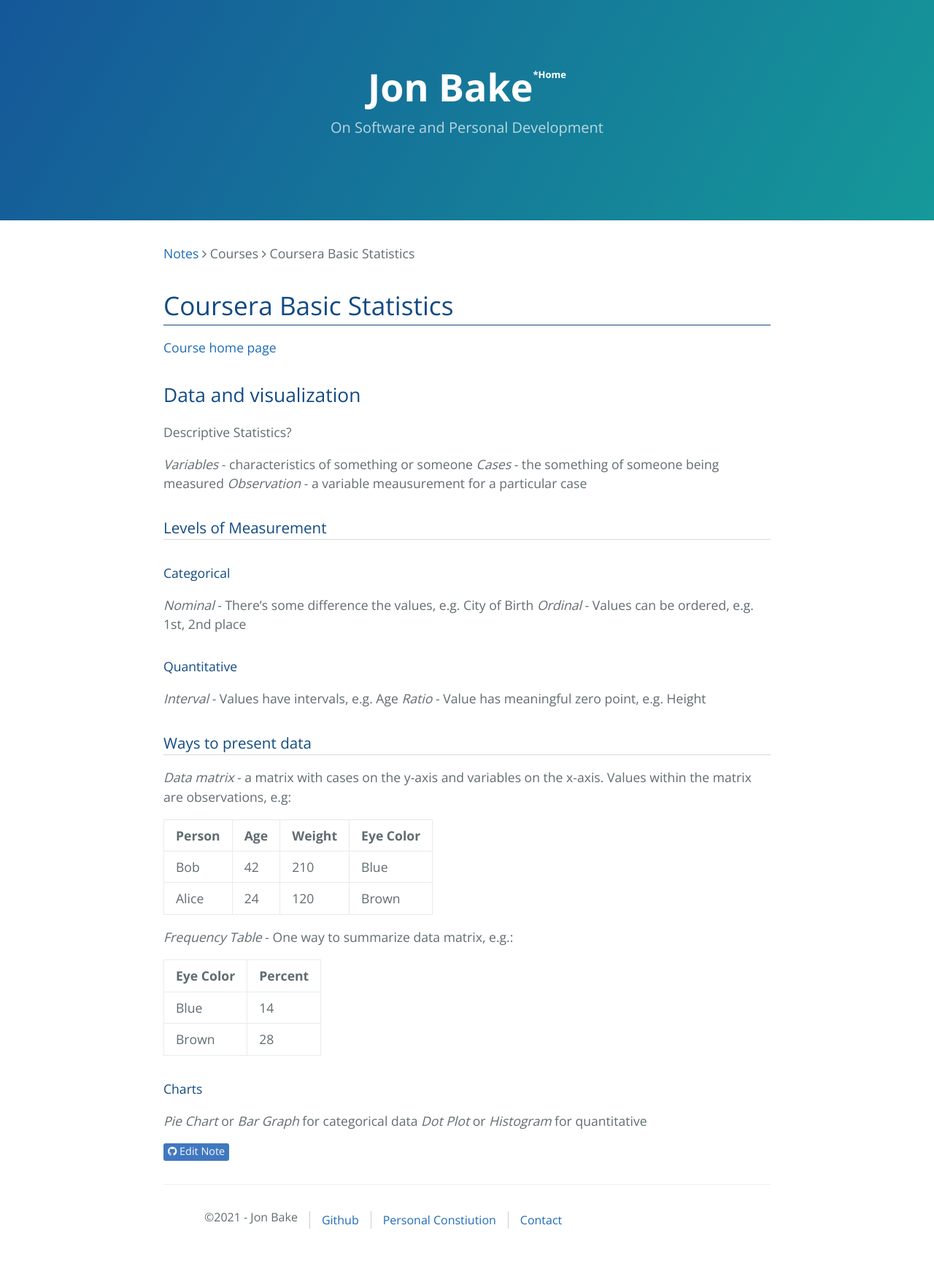
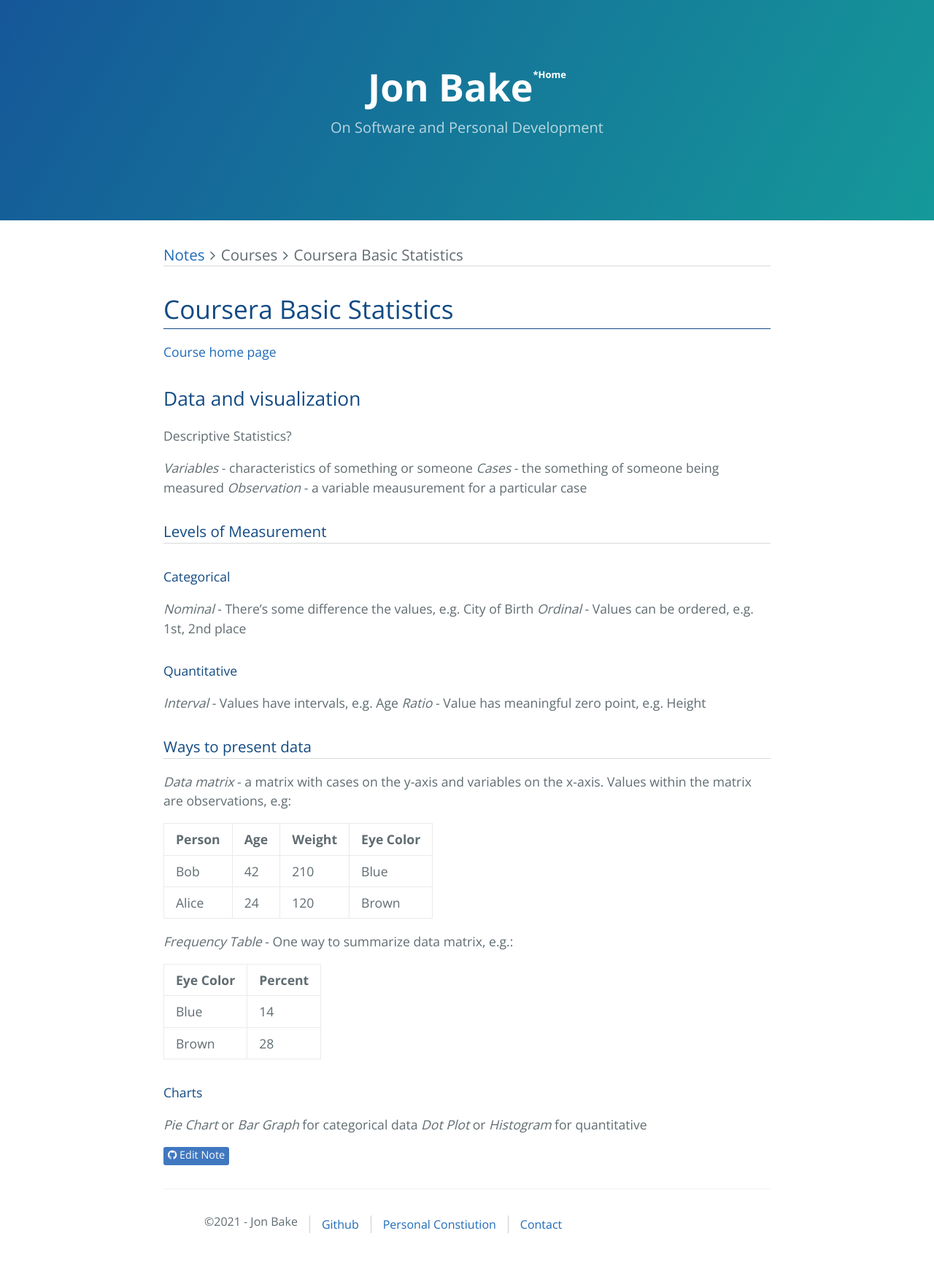
Before and after one commit to jonmbake/jonbake.com, a Jekyll site: the page built from _notes/coursera-basic-statistics.md, in a window 1280 px wide. Shown: the whole page at 73% size. Built offline with Jekyll 4.4.1, drawn with Linux system fonts in a browser that asks for light colours; nearby versions of some CDN libraries.

Commit message:
Add breadcrumb style

```diff
--- a/_sass/utils.scss
+++ b/_sass/utils.scss
@@ -1,3 +1,12 @@
 .no-show {
   display: none;
 }
+
+.breadcrumb {
+  font-size: 1.17em;
+  border-bottom: 1px solid $header-bg-light;
+
+  i {
+    margin: 0 .1em;
+  }
+}
```
